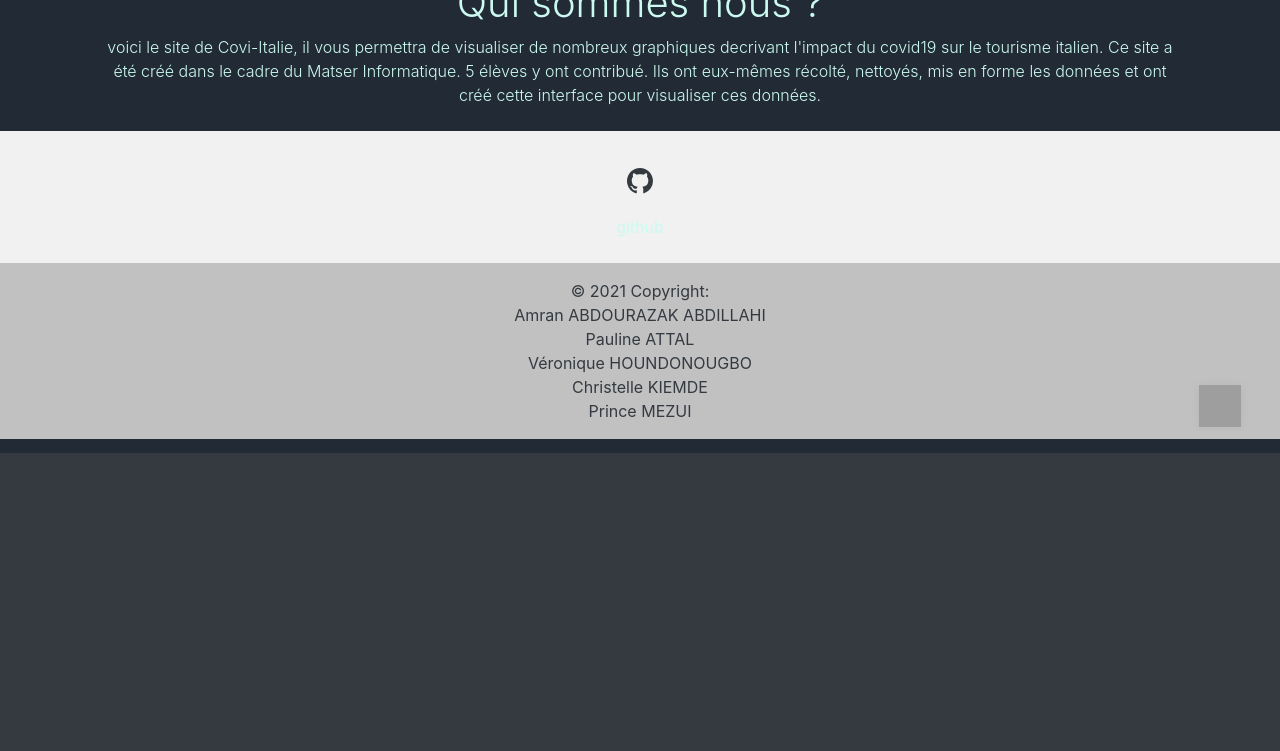
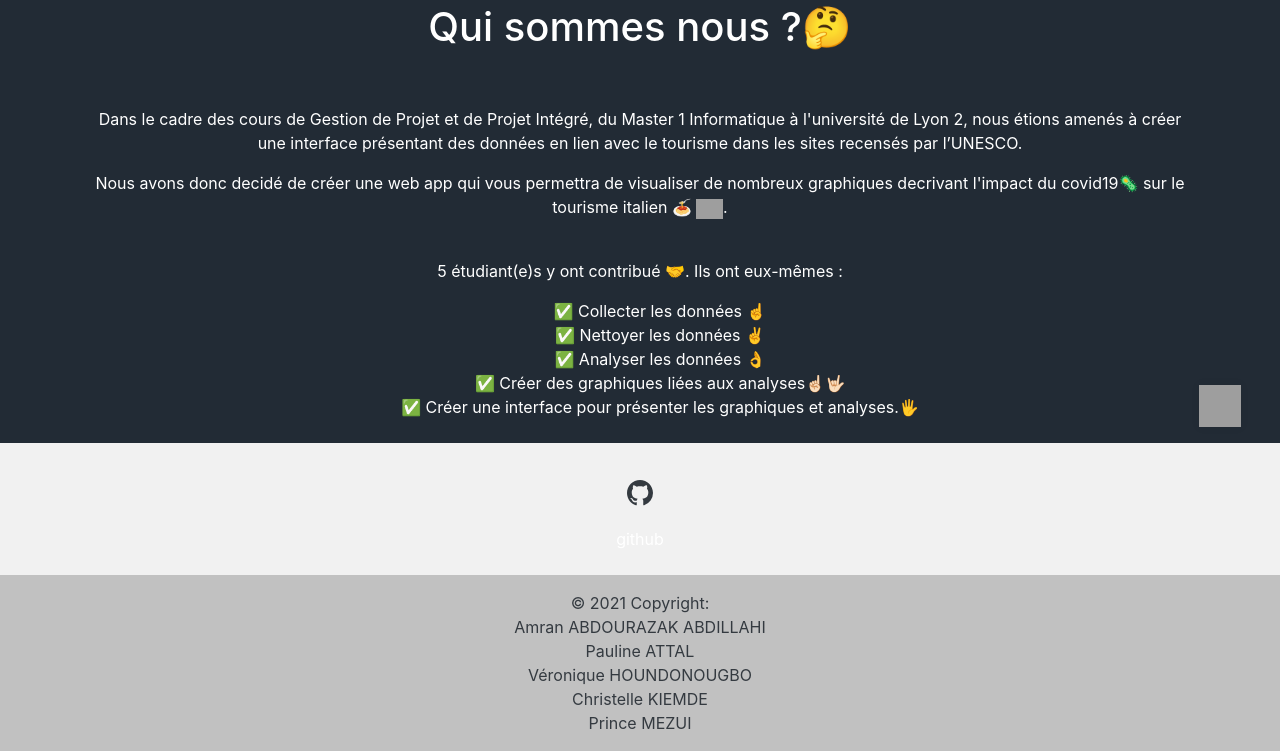
Before and after one commit to amran-zak/Project_Covitalie, a Flask app: page /about/ in a window 1280 px wide. Shown: the part 347-1098 px from the top of the page. Before the commit the page ends 800 px from the top, so only its background shows below. Run offline with Flask 3, Linux system fonts and the light colour scheme; some libraries are stand-ins or nearby versions; grey boxes are pictures that could not be loaded.

Commit message:
Cette modification consiste la page de description (remplacer l'utilisation de la base de données PostgreSQL depuis le serveur de la fac par la lecture d'un fichier CSV) et la page de qui somme-nous. Garder une seule route pour la page d'accueil (/).

```diff
--- a/app.py
+++ b/app.py
@@ -83,13 +83,8 @@ colors = {
 app = Flask(__name__)
 
 #premiere page : racine
+#page d'accueil
 @app.route('/')
-def index():
-    return render_template("acces.html")
-
-
-#page d'accueil
-@app.route('/accueil/')
 def accueil():
     description = """
         Bienvenue !
@@ -103,18 +98,8 @@ def accueil():
 #page a propos
 @app.route('/about/')
 def about():
-    description = """
-        voici le site de Covi-Italie,
-        il vous permettra de visualiser de nombreux graphiques decrivant l'impact du covid19 sur le tourisme italien.
-        Ce site a été créé dans le cadre du Matser Informatique.
-        5 élèves y ont contribué.
-        Ils ont eux-mêmes récolté, nettoyés, mis en forme les données et ont créé cette interface pour visualiser ces données.
-
-        """
-
     #retour de la fonction
-    return render_template('about.html',
-                           description = description)
+    return render_template('about.html')
 
 #page de graphiques 1 : description
 @app.route('/desc/')
--- a/static/style.css
+++ b/static/style.css
@@ -1,6 +1,6 @@
 body{
    	background:#222b35;
-    color: #cbfaf0;
+    color: #fff;
     }
 a{
     color:#cbfaf0;
--- a/static/top.js
+++ b/static/top.js
@@ -1,4 +1,3 @@
-# -*- coding: utf-8 -*-
 """
 Created on Mon Nov 22 22:57:47 2021
 
--- a/templates/about.html
+++ b/templates/about.html
@@ -10,9 +10,29 @@
       <div class="container h-100">
         <div class="row h-100 align-items-center">
           <div class="col-12 text-center box">
+            <br/>
+            <h1 class="font-dark col">Qui sommes nous ?🤔 </h1>
+            <br/><br/>
 
-            <h1 class="font-weight-light col">Qui sommes nous ? </h1>
-            <p class="font-weight-light col">{{description}}</p>
+            <p>Dans le cadre des cours de Gestion de Projet et de Projet Intégré,
+             du Master 1 Informatique à l'université de Lyon 2, nous étions amenés à créer une interface
+             présentant des données en lien avec le tourisme dans les sites recensés par l’UNESCO.
+             </p>
+             <p> Nous avons donc decidé de créer une web app qui vous permettra de visualiser
+             de nombreux graphiques decrivant l'impact du covid19🦠 sur le tourisme italien 🍝
+             <img src="https://www.mpadeco.com/resize/500x500/zc/3/f/0/src/sites/mpadeco/files/products/6f8c91073e9b8bb546f61634bfd10f6f.png" alt="italy-flag" style="height: 20px;">.
+             </p>
+             <br/>
+            <p>
+              5 étudiant(e)s y ont contribué 🤝. Ils ont eux-mêmes :
+              <ul>
+                ✅ Collecter les données ☝️<br/>
+                ✅ Nettoyer les données ✌️<br/>
+                ✅ Analyser les données 👌<br/>
+                ✅ Créer des graphiques liées aux analyses☝🏻🤟🏻<br/>
+                ✅ Créer une interface pour présenter les graphiques et analyses.🖐️<br/>
+              </ul>
+            </p>
 
           </div>
         </div>
--- a/templates/accueil.html
+++ b/templates/accueil.html
@@ -11,10 +11,12 @@
         <div class="row h-100 align-items-center">
           <div class="col-12 text-center box">
 
-            <h1 class="font-weight-light col">Accueil </h1>
-            <p class="font-weight-light col">{{description}}</p>
+            <h1 class="font-weight-dark col">Covi Talie </h1>
+            <br/><br/>
+            <h2 class="font-weight-light col">{{description}}</h2>
 
           </div>
+
         </div>
       </div>
     </div>
--- a/templates/base.html
+++ b/templates/base.html
@@ -32,7 +32,7 @@
     <body>
     <!-- Menu du site -->
         <nav class="navbar navbar-expand-lg navbar-dark bg-dark nav-pills">
-            <a class="navbar-brand" href="/accueil">
+            <a class="navbar-brand" href="/">
                 <img src="https://img.icons8.com/ios-filled/50/000000/home-screen.png"/>
             </a>
             <button class="navbar-toggler" type="button" data-toggle="collapse" data-target="#navbarSupportedContent" aria-controls="navbarSupportedContent" aria-expanded="false" aria-label="Toggle navigation">
```
